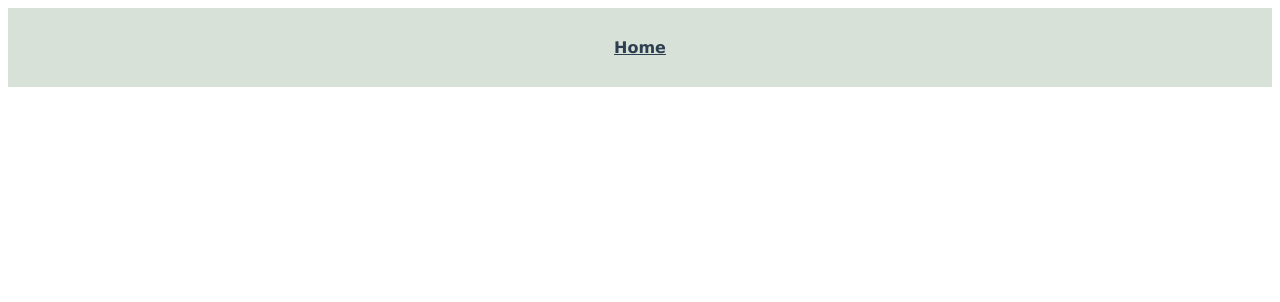
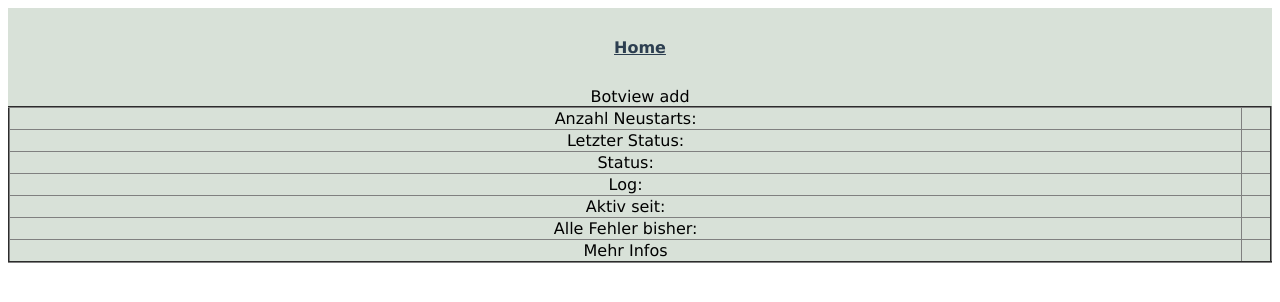
Before and after one commit to FlorianZasa/botify-web-vue, a Vue app: page /#/bot/add in a window 1280 px wide. Before the commit this address had no page. Shown: the top 302 px of the page. Built offline with nearby package versions, Linux system fonts and the light colour scheme.

Commit message:
added detail view but wo function

```diff
--- a/src/components/BotCard.vue
+++ b/src/components/BotCard.vue
@@ -1,6 +1,6 @@
 <template>
 
-  <div id="card" :class="is_active(data.last_state)" @click="open_modal(data.id)">
+  <div id="card" :class="is_active(data.last_state)" @click="open_details(data.id)">
     <div class="name">{{data.id}} / {{data.name}}</div>
     <div class="last_state">{{data.last_state}}</div>
     <div class="status">{{data.status}}</div>
@@ -60,9 +60,9 @@ export default {
       }
 
     },
-    open_modal(id) {
-      console.log("Coming soon!, " +id)
-    }
+    open_details(id) {
+      this.$router.push({ name: 'BotView', params: {id: id, all_data: this.data}})
+    },
   }
 }
 </script>
--- a/src/router/index.js
+++ b/src/router/index.js
@@ -1,11 +1,18 @@
 import { createRouter, createWebHashHistory } from 'vue-router'
 import Home from '../views/Home.vue'
+import BotView from '../views/BotView'
 
 const routes = [
   {
     path: '/',
     name: 'Home',
     component: Home
+  },
+  {
+    path: '/bot/:id',
+    name: 'BotView',
+    component: BotView,
+    props: true
   },
 ]
 
--- /dev/null
+++ b/src/views/BotView.vue
@@ -0,0 +1,54 @@
+<template>
+    Botview
+    {{$route.params.id}}
+{{all_data}}
+    <table style="border-collapse: collapse; width: 100%;" border="2">
+        <tbody>
+            <tr>
+                <td>Anzahl Neustarts:</td>
+                <td id="restarts">{{all_data}}</td>
+            </tr>
+            <tr>
+                <td>Letzter Status:</td>
+                <td id="last_state">{{all_data}}</td>
+            </tr>
+            <tr>
+                <td>Status:</td>
+                <td id="state">{{all_data}}</td>
+            </tr>
+            <tr>
+                <td>Log:</td>
+                <td id="log">{{all_data}}</td>
+            </tr>
+            <tr>
+                <td>Aktiv seit:</td>
+                <td id="time_active">{{all_data}}</td>
+            </tr>
+            <tr>
+                <td>Alle Fehler bisher:</td>
+                <td id="errors">{{all_data}}</td>
+            </tr>
+            <tr>
+                <td>Mehr Infos</td>
+                <td id="more">{{all_data}}</td>
+            </tr>
+        </tbody>
+      </table>
+</template>
+
+
+<script>
+export default {
+    name: 'Botview',
+    props: {
+        id: String,
+        all_data: Object
+    },
+    data() {
+        return {
+
+
+        }
+    }
+}
+</script>
--- a/src/views/Home.vue
+++ b/src/views/Home.vue
@@ -34,12 +34,9 @@ export default {
       .onSnapshot((querySnapshot) => {
         this.remove_all_bots()
           querySnapshot.forEach((doc) => {
-            this.botData.push({
-              id: doc.data().id,
-              name: doc.data().name,
-              last_state: doc.data().last_state,
-              status: doc.data().status,
-            });
+            this.botData.push(
+              doc.data()
+            );
           });
           return this.botData
         })
@@ -48,15 +45,6 @@ export default {
   beforeMount(){
     this.readBots()
  },
-  // watch: {
-  //   id: {
-  //     // call it upon creation too
-  //     immediate: true,
-  //     handler(id) {
-  //       this.$bind('bot', this.botData.doc(id))
-  //     },
-  //   },
-  // },
 }
 </script>
 <style scoped>
```
